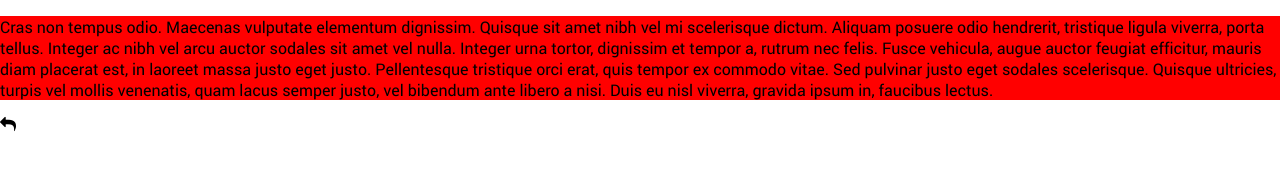
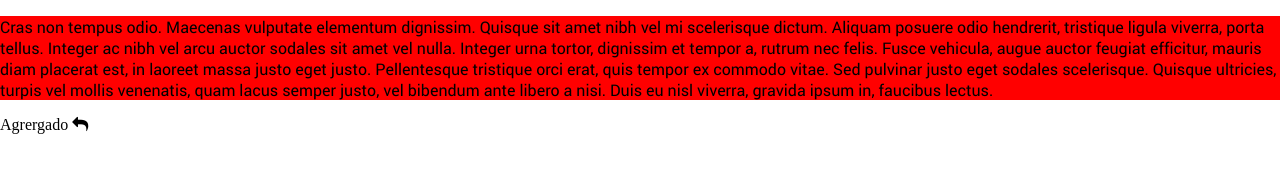
Before and after one commit to EveESCOM/pr0y3ct0, a plain HTML site: page proyectoWeb/archivos/index.html in a window 1280 px wide. Drawn offline with Linux system fonts and the light colour scheme.

Commit message:
modificacion desde movil

```diff
--- a/proyectoWeb/archivos/index.html
+++ b/proyectoWeb/archivos/index.html
@@ -19,6 +19,7 @@
             quam lacus semper justo, vel bibendum ante libero a nisi. Duis eu nisl viverra, gravida ipsum in,
             faucibus lectus.
         </p>
+        <label> Agrergado</label>
         <i class="fa fa-mail-reply"> </i>
     </body>
 </html>
```
